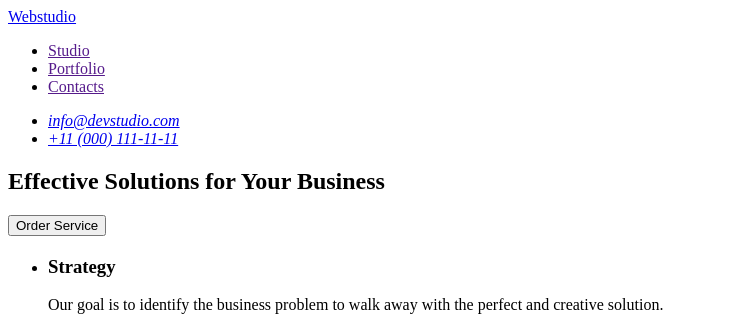
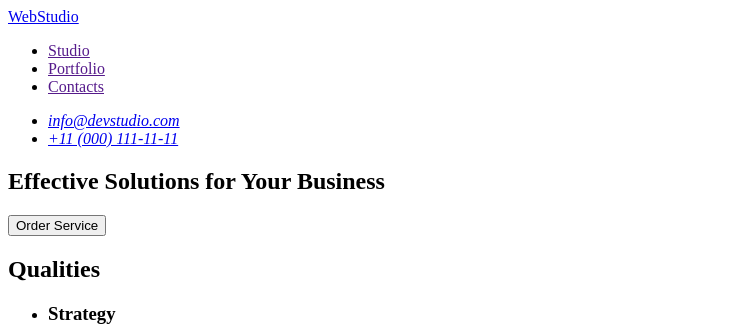
Before and after one commit to Lyubov9302/goit-markup-hw-01, a plain HTML site: page index.html in a window 1280 px wide. Shown: the top 330 px of the page, without its empty margins (0-736 px from the left). Drawn offline with Linux system fonts and the light colour scheme.

Commit message:
update index.html

```diff
--- a/index.html
+++ b/index.html
@@ -9,7 +9,7 @@
   <body>
     <header>
       <nav>
-        <a href="/index.html">Webstudio</a>
+        <a href="/index.html">WebStudio</a>
         <ul>
         <li><a href="">Studio</a></li>
         <li><a href="">Portfolio</a></li>
@@ -30,7 +30,7 @@
         <button type="button">Order Service</button>
       </section>
       <section>
-        <h2><!-- imaginary heading --></h2>
+        <h2>Qualities</h2>
         <ul>
           <li>
             <h3>Strategy</h3>
@@ -94,7 +94,7 @@
       </section>
     </main>
     <footer>
-      <a href="/index.html">Webstudio</a>
+      <a href="/index.html">WebStudio</a>
       <p>
         Increase the flow of customers and sales for your business with digital
         marketing & growth solutions.
```
